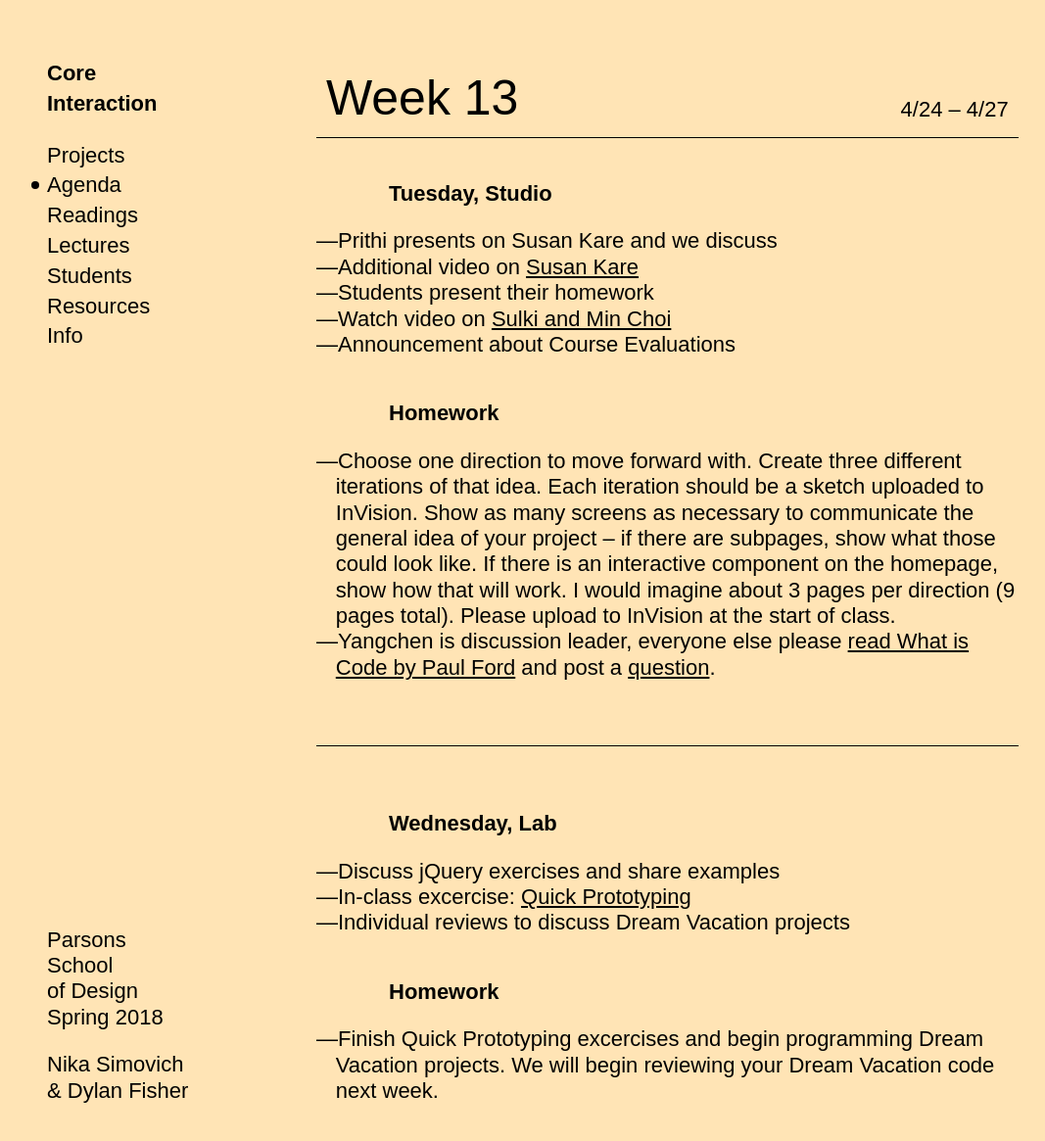
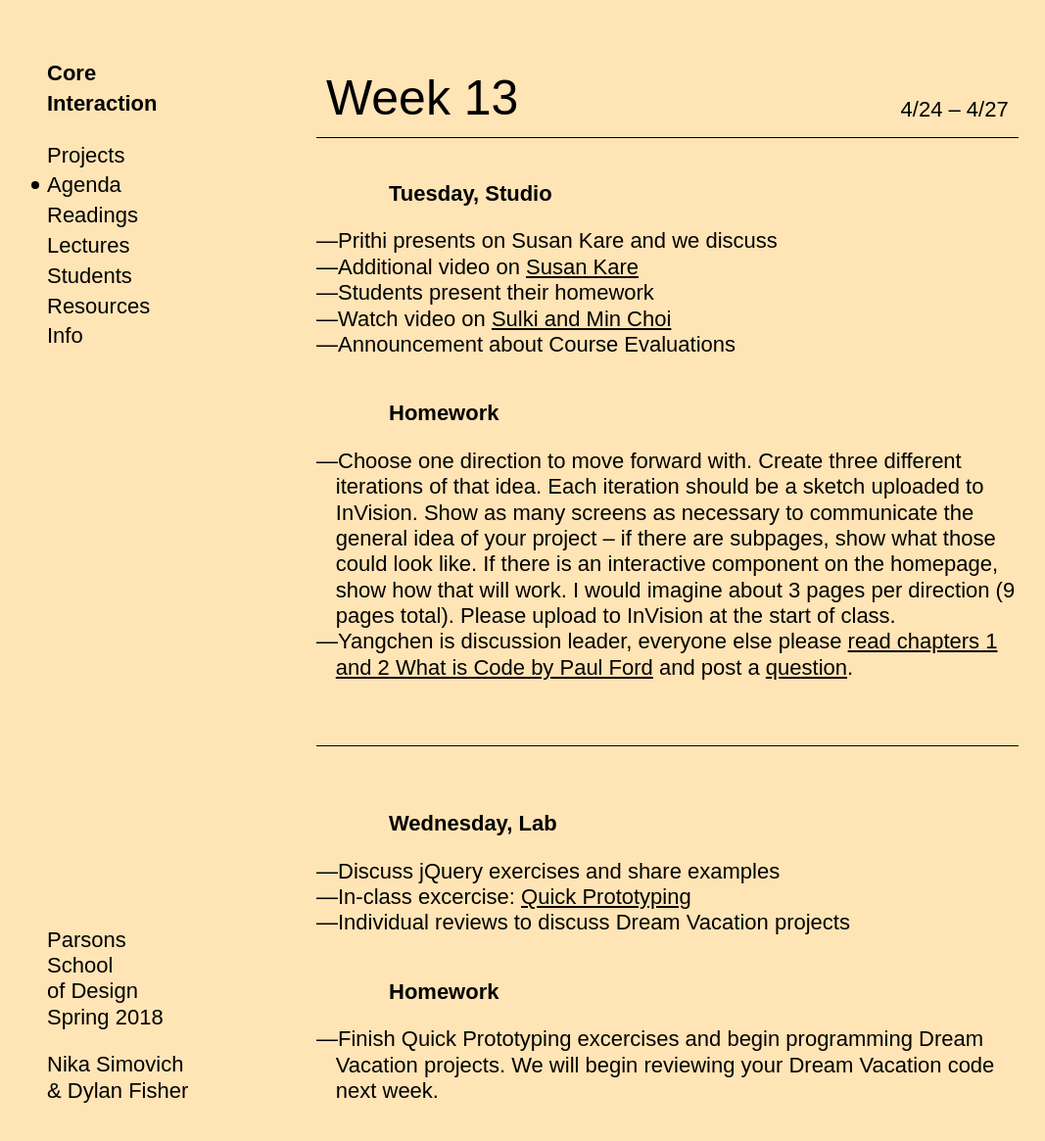
Before and after one commit to dylanfisher/ci18, a Jekyll site: the page built from _agendas/week-13.md, in a window 1280 px wide and 1187 px high. Shown: the top 1165 px of the window at 98% size, without its empty margins (12-1079 px from the left). Built offline with Jekyll 4.4.1, drawn with Linux system fonts in a browser that asks for light colours; some web fonts are replaced.

Commit message:
Add agenda

```diff
--- a/_agendas/week-13.md
+++ b/_agendas/week-13.md
@@ -15,7 +15,7 @@ date_range:       4/24 – 4/27
 ### Homework
 
 - Choose one direction to move forward with. Create three different iterations of that idea. Each iteration should be a sketch uploaded to InVision. Show as many screens as necessary to communicate the general idea of your project – if there are subpages, show what those could look like. If there is an interactive component on the homepage, show how that will work. I would imagine about 3 pages per direction (9 pages total). Please upload to InVision at the start of class.
-- Yangchen is discussion leader, everyone else please [read What is Code by Paul Ford](https://www.bloomberg.com/graphics/2015-paul-ford-what-is-code/) and post a [question](https://docs.google.com/document/d/1yelAV-Etvn9qG8Pfjezel0LMnHYFZlk0rTlHygOu10c/edit?usp=sharing).
+- Yangchen is discussion leader, everyone else please [read chapters 1 and 2 What is Code by Paul Ford](https://www.bloomberg.com/graphics/2015-paul-ford-what-is-code/) and post a [question](https://docs.google.com/document/d/1yelAV-Etvn9qG8Pfjezel0LMnHYFZlk0rTlHygOu10c/edit?usp=sharing).
 
 ---
 
```
